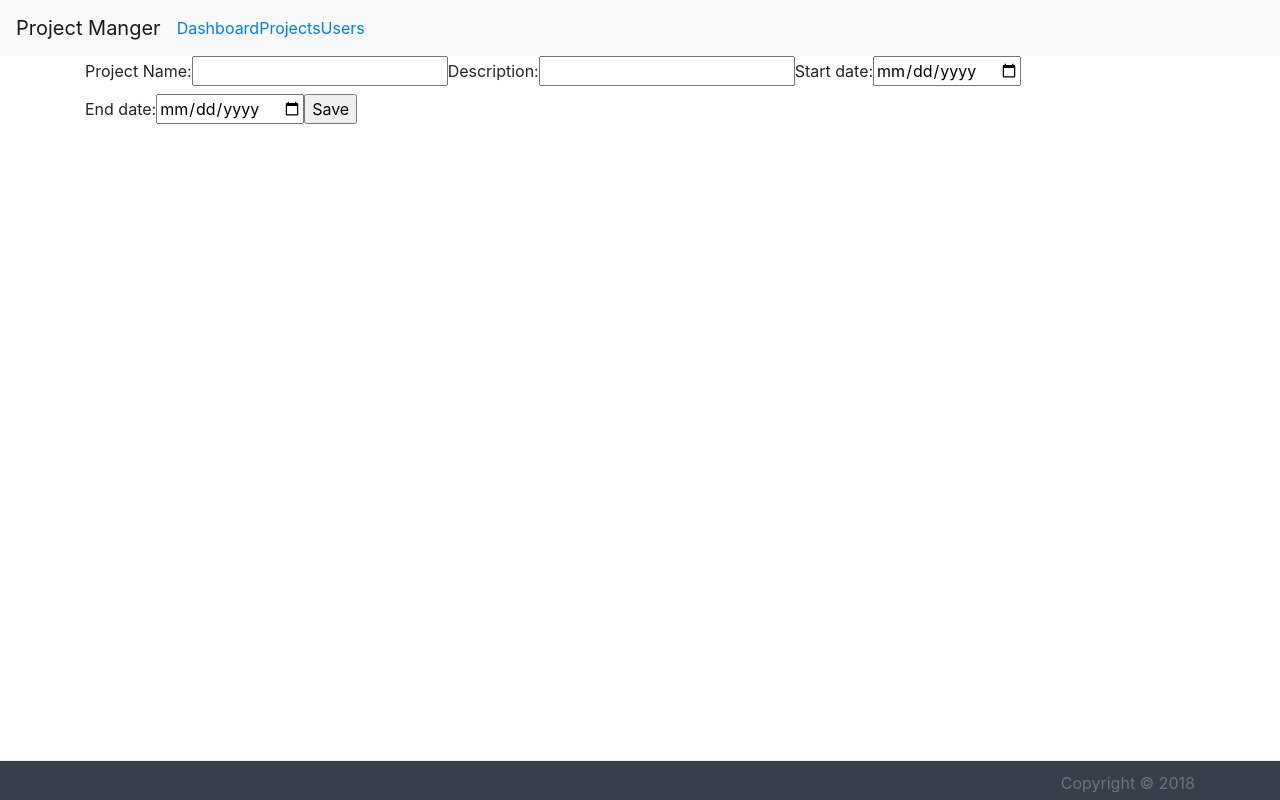
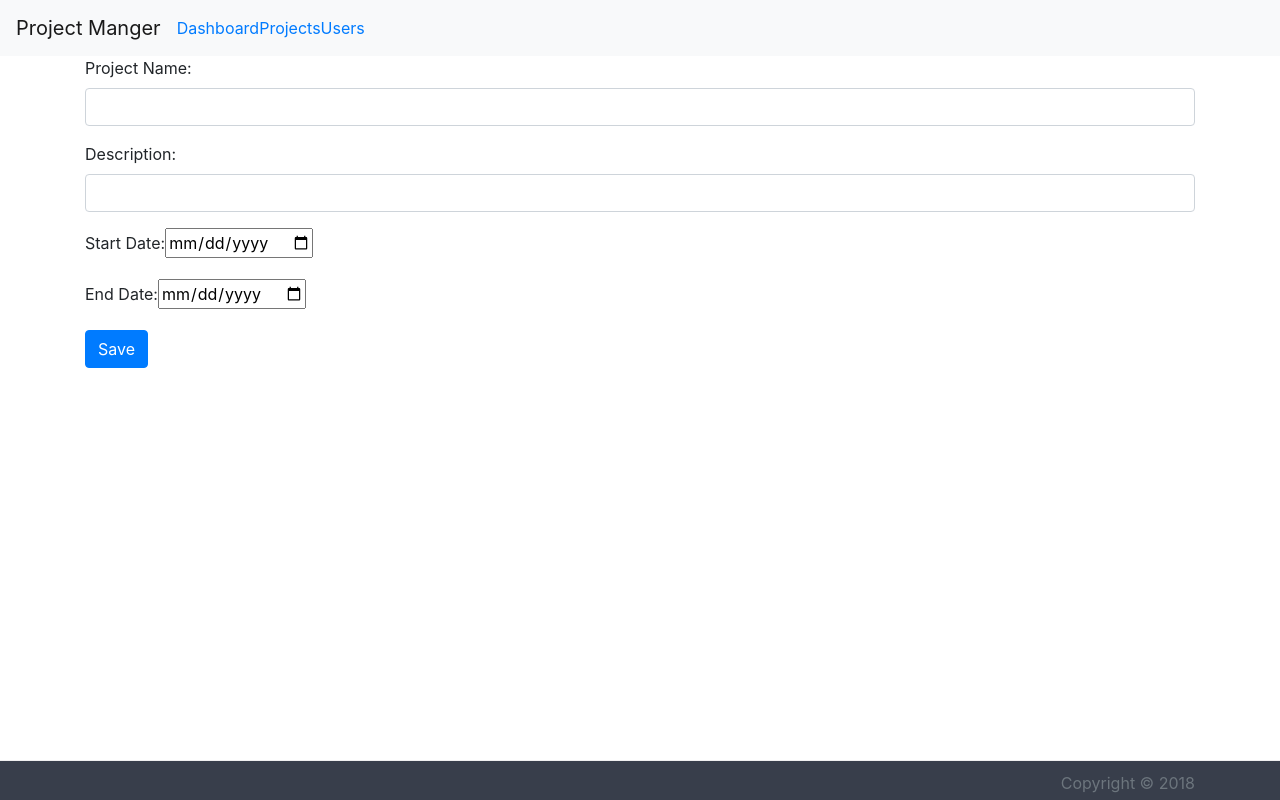
Before and after one commit to paulgreen55555/ProjectManagerUI, a React (Create React App) app: page /project-add in a window 1280 px wide. Built offline with nearby package versions, Linux system fonts and the light colour scheme.

Commit message:
Add styles for Add project page. Some code refactoring.

```diff
--- a/src/components/Header.js
+++ b/src/components/Header.js
@@ -6,7 +6,7 @@ export default class Header extends React.Component {
     render() {
         return (
             <nav className="navbar navbar-expand-lg navbar-light bg-light">
-                <a className="navbar-brand" href="#">Project Manger</a>
+                <a className="navbar-brand" href="/">Project Manger</a>
                 <button className="navbar-toggler" type="button" data-toggle="collapse" data-target="#navbarNav" aria-controls="navbarNav" aria-expanded="false" aria-label="Toggle navigation">
                     <span className="navbar-toggler-icon"></span>
                 </button>
--- a/src/components/Projects/ProjectActionsButtons.js
+++ b/src/components/Projects/ProjectActionsButtons.js
@@ -1,18 +1,14 @@
-import React, { Component } from 'react'
+import React from 'react';
 import { Button, ButtonGroup } from 'react-bootstrap'
 
-class ProjectActionButtons extends Component {
-    render() {
+const ProjectActionButtons = () => {
     return (
-            <div>
         <ButtonGroup>
             <Button bsStyle="warning" bsSize="small">Edit</Button>
             <Button bsStyle="info" bsSize="small">Close</Button>
             <Button bsStyle="danger" bsSize="small">Delete</Button>
         </ButtonGroup>
-            </div>
-        )
-    }
+    );
 }
 
-export default ProjectActionButtons
+export default ProjectActionButtons;
--- a/src/components/Projects/ProjectAdd.js
+++ b/src/components/Projects/ProjectAdd.js
@@ -3,26 +3,13 @@ import $ from 'jquery';
 
 const PROJECT_ADD_API = "http://localhost:1434/projects";
 export default class ProjectAdd extends Component {
-    constructor(props) {
-        super(props);
-        this.state = {
-            Name: '',
-            Description: '',
-            StartDate: new Date(),
-            EndDate: new Date()
 
-        };
-
-        this.handleChange = this.handleChange.bind(this);
-        this.handleSubmit = this.handleSubmit.bind(this);
-    }
-
-    handleChange(event) {
+    handleChange = event => {
         const a = event.target.name;
         this.setState({ [a]: event.target.value });
     }
 
-    handleSubmit(event) {
+    handleSubmit = event => {
         event.preventDefault();
 
         const formElement = document.getElementById("projectForm");
@@ -50,26 +37,25 @@ export default class ProjectAdd extends Component {
 
     render() {
         return (
-            <form id="projectForm" onSubmit={this.handleSubmit} onChange={this.handleChange} >
-                <label>
-                    Project Name:
-              <input name="Name" type="text" value={this.state.Name} />
-                </label>
-                <label>
-                    Description:
-              <input name="Description" type="text" value={this.state.Description} />
-                </label>
-                <label>
-                    Start date:
-              <input name="StartDate" type="date" value={this.state.StartDate} onChange={this.handleChange} />
-                </label>
-                <label>
-                    End date:
-              <input name="EndDate" type="date" value={this.state.EndDate} onChange={this.handleChange} />
-                </label>
-                <input type="submit" value="Save" />
-
-            </form >
+            <form id="projectForm" onSubmit={this.handleSubmit} onChange={this.handleChange}>
+                <div className="form-group">
+                    <label for="Name">Project Name:</label>
+                    <input type="text" className="form-control" name="Name" />
+                </div>
+                <div className="form-group">
+                    <label for="Description">Description:</label>
+                    <input type="text" className="form-control" name="Description" />
+                </div>
+                <div className="form-group">
+                    <label for="StartDate">Start Date:</label>
+                    <input type="date" name="StartDate" />
+                </div>
+                <div className="form-group">
+                    <label for="EndDate">End Date:</label>
+                    <input type="date" name="EndDate" />
+                </div>
+                <button type="submit" className="btn btn-primary">Save</button>
+            </form>
         );
     }
 }
--- a/src/components/Projects/Projects.js
+++ b/src/components/Projects/Projects.js
@@ -4,22 +4,13 @@ import { Button } from 'react-bootstrap'
 import { Link } from "react-router-dom";
 
 class Projects extends Component {
-    constructor() {
-        super();
-        this.state = { isModalProjectAddOpen: false };
-        this.handleProjectAdd = this.handleProjectAdd.bind(this);
-    }
-    handleProjectAdd = () => {
-        this.setState({ isModalProjectAddOpen: true });
-    }
-
     render() {
         return (
             <div>
                 <h1>Projects</h1>
                 <div className="row">
                     <div className="col-lg-2 col-lg-push-10 col-md-2 col-md-push-0 col-sm-2 col-sm-push-0 col-xs-2 col-xs-push-0">
-                        <div className="pull-right">
+                        <div className="m-2">
                             <Link to="/project-add">
                                 <Button bsStyle="success">+ New project</Button>
                             </Link>
--- a/src/components/Projects/Search.js
+++ b/src/components/Projects/Search.js
@@ -13,7 +13,7 @@ class Search extends Component{
     }
 
     render() {
-        return <input placeholder="Search" onChange={this.onTextChanged} />;
+        return <input className="m-2" placeholder="Search" onChange={this.onTextChanged} />;
     }
 }
 
```
Also changed, not shown: src/components/Body.js (deleted, +0 -17 lines). Lines whose indentation alone changed are shown as unchanged.
